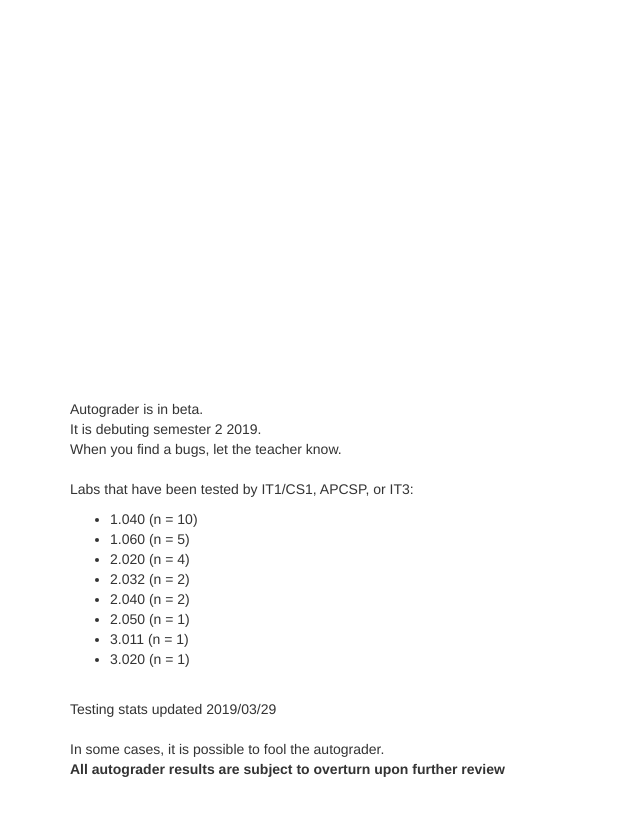
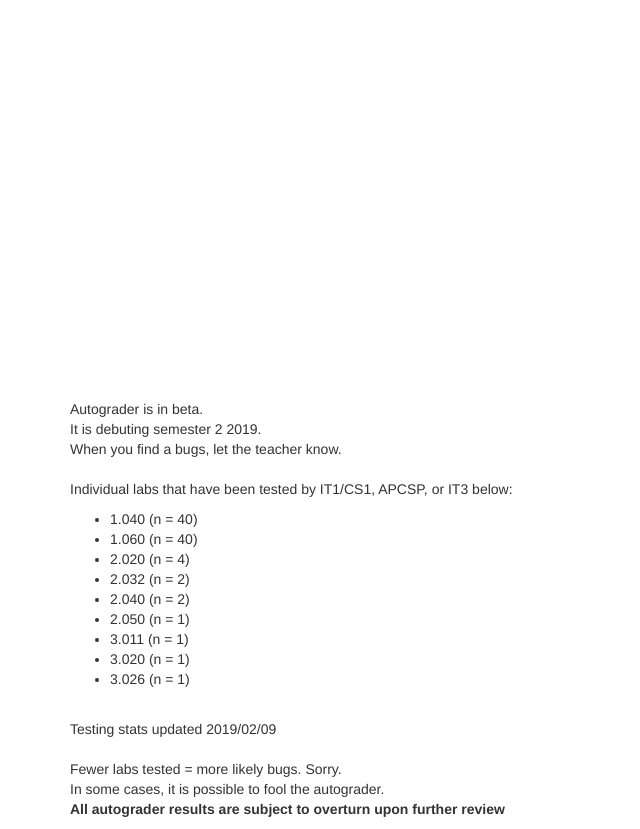
Before and after one commit to Derp7777/CRLS_APCSP_autograder, a Flask app: page / in a window 1280 px wide. Shown: the part 311-1140 px from the top of the page, without its empty margins (0-640 px from the left). Before the commit the page ends 1088 px from the top, so only its background shows below. Run offline with Flask 2, Linux system fonts and the light colour scheme; some libraries are stand-ins or nearby versions.

Commit message:
bug fixes, update to testing

```diff
--- a/app/routes.py
+++ b/app/routes.py
@@ -55,6 +55,8 @@ def index():
                 return redirect(url_for('feedback_3026', filename=filename))
             elif request.form['lab'] == '4.011':
                 return redirect(url_for('feedback_4011', filename=filename))
+            elif request.form['lab'] == '4.021':
+                return redirect(url_for('feedback_4021', filename=filename))
 
 
 
@@ -1531,10 +1533,10 @@ def feedback_3011():
         c = delegator.run(cmd)
         prints = int(c.out)
         test_print = {"name": "Testing for a print of any type (5 points)",
-                     "pass": True,
-                     "pass_message": "Pass (for now).  You have a print statment.  <br>",
-                     "fail_message": "Fail.  You do not have a print of any sort <br>",
-                     }
+                      "pass": True,
+                      "pass_message": "Pass (for now).  You have a print statment.  <br>",
+                      "fail_message": "Fail.  You do not have a print of any sort <br>",
+                      }
         if prints == 0:
             test_print['pass'] = False
         else:
@@ -1546,10 +1548,10 @@ def feedback_3011():
         c = delegator.run(cmd)
         inputs = int(c.out)
         test_input = {"name": "Testing for an input of any type (5 points)",
-                     "pass": True,
-                     "pass_message": "Pass (for now).  You have an input statment.  <br>",
-                     "fail_message": "Fail.  You do not have an input of any sort <br>",
-                     }
+                      "pass": True,
+                      "pass_message": "Pass (for now).  You have an input statment.  <br>",
+                      "fail_message": "Fail.  You do not have an input of any sort <br>",
+                      }
         if inputs == 0:
             test_input['pass'] = False
         else:
@@ -2091,14 +2093,13 @@ def feedback_3026():
             score_info['score'] += 5
         tests.append(test_return_min)
 
-
         # Only continue if you have a return_min_function
         if test_return_min['pass']:
             # Check that function is called once
             test_return_min_run = {"name": "Testing that return_min function is called at least once (5 points)",
-                                      "pass": False,
-                                      "pass_message": "Pass.  return_min function is called.  <br>",
-                                      "fail_message": "Fail.  return_min function isn't called in the code. <br>"
+                                   "pass": False,
+                                   "pass_message": "Pass.  return_min function is called.  <br>",
+                                   "fail_message": "Fail.  return_min function isn't called in the code. <br>"
             }
             with open(filename) as infile:
                 for line in infile.readlines():
@@ -2110,14 +2111,13 @@ def feedback_3026():
                 score_info['score'] += 5
             tests.append(test_return_min_run)
 
-
-
             # test that there is a 'return' anywhere in the code
             test_return = {"name": "Testing that there is a 'return' in the code (5 points)",
                            "pass": False,
                            "pass_message": "Pass.  'return <something>' in the code.  <br>",
                            "fail_message": "Fail.  'return <something> is nowhere to be round in the code. <br>"
-                           " Be sure that your function return_min returns the value of the minimum item at the end.<br>",
+                           " Be sure that your function return_min returns the value of the minimum item at the "
+                                           "end.<br>",
             }
 
             with open(filename) as infile:
@@ -2195,18 +2195,20 @@ def feedback_3026():
             cmd = 'python3 /tmp/3.026.test.py testAutograde.test_return_min_4 2>&1 |grep -i fail |wc -l'
             c = delegator.run(cmd)
             failures = int(c.out)
-            test_return_min_4 =  {"name": "Testing calling return_min with list [5, 4, 99, -11, 44, -241, -444, -999, 888, -2] returns -444",
+            test_return_min_4 =  {"name": "Testing calling return_min with list "
+                                          "[5, 4, 99, -11, 44, -241, -444, -999, 888, -2] returns -444",
                                   "pass": True,
-                                  "pass_message": "Pass. Calling return_min with list [5, 4, 99, -11, 44, -241, -444, -999, 888, -2] returns -444.  <br>",
-                                  "fail_message": "Fail.   Calling return_min with list list [5, 4, 99, -11, 44, -241, -444, -999, 888, -2] doesn't return -444."
-                                                            " You should test your return_min to see what it returns <br>"
+                                  "pass_message": "Pass. Calling return_min with list "
+                                                  "[5, 4, 99, -11, 44, -241, -444, -999, 888, -2] returns -444.  <br>",
+                                  "fail_message": "Fail.   Calling return_min with list list "
+                                                  "[5, 4, 99, -11, 44, -241, -444, -999, 888, -2] doesn't return -444."
+                                                  " You should test your return_min to see what it returns <br>"
             }
             if failures > 0:
                 test_return_min_4['pass'] = False
             else:
                 score_info['score'] += 5
             tests.append(test_return_min_4)
-
 
             # Find number of PEP8 errors
             cmd = '/home/ewu/CRLS_APCSP_autograder/venv1/bin/pycodestyle --ignore=E305 --max-line-length=120 ' + filename + ' | wc -l  '
@@ -2223,7 +2225,6 @@ def feedback_3026():
                 test_pep8['pass'] = False
             score_info['score'] += max(0, int(7) - side_errors)
             tests.append(test_pep8)
-
 
             # Check for help comment
             cmd = 'grep "#" ' + filename + ' | grep help | wc -l  '
@@ -2255,7 +2256,6 @@ def feedback_3026():
         test_filename['pass'] = False
         tests.append(test_filename)
         return render_template('feedback.html', user=user, tests=tests, filename=filename, score_info=score_info)
-
 
 
 @app.route('/feedback_4011')
@@ -2415,11 +2415,15 @@ def feedback_4011():
             cmd = 'python3 /tmp/4.011.test.py testAutograde.test_could_it_be_a_martian_word_3 2>&1 |grep -i fail |wc -l'
             c = delegator.run(cmd)
             failures = int(c.out)
-            test_could_it_be_a_martian_word_3 =  {"name": "Testing calling could_it_be_a_martian_word with string 'baa' returns ['a']",
+            test_could_it_be_a_martian_word_3 = {"name": "Testing calling could_it_be_a_martian_word with string "
+                                                          "'baa' returns ['a']",
                                                   "pass": True,
-                                                  "pass_message": "Pass. Calling could_it_be_a_martian_word with string 'baa' returns ['a'].  <br>",
-                                                  "fail_message": "Fail.   Calling could_it_be_a_martian_word with string 'baa' doesn't return ['a']."
-                                                  " You should test your could_it_be_a_martian_word to see what it returns <br>"
+                                                  "pass_message": "Pass. Calling could_it_be_a_martian_word with string"
+                                                                  " 'baa' returns ['a'].  <br>",
+                                                  "fail_message": "Fail.   Calling could_it_be_a_martian_word with "
+                                                                  "string 'baa' doesn't return ['a']."
+                                                  " You should test your could_it_be_a_martian_word to see what it "
+                                                                  "returns <br>"
             }
             if failures > 0:
                 test_could_it_be_a_martian_word_3['pass'] = False
@@ -2513,9 +2517,13 @@ def feedback_4021():
         tests.append(test_filename)
 
         # Check for function return_min
-        cmd = 'grep "the_rock_says([a-zA-Z]\+" ' + filename + ' | wc -l  '
-        c = delegator.run(cmd)
+        cmd = 'grep "^def the_rock_says([a-zA-Z]\+[^,])" ' + filename + ' | wc -l  '
+        c = delegator.run(cmd)
+
         the_rock_says = int(c.out)
+        cmd = 'grep "the_rock_says([a-zA-Z]\+[^,])" ' + filename + '   '
+        c = delegator.run(cmd)
+        flash(c.out)
         test_the_rock_says = {"name": "Testing that the_rock_says function exists with one input argument (5 points)",
                               "pass": True,
                               "pass_message": "Pass.   the_rock_says function exists with one input argument  <br>",
@@ -2526,16 +2534,15 @@ def feedback_4021():
                                               "Fix code and resubmit. <br>",
         }
         if the_rock_says == 0:
-            test_return_min['pass'] = False
+            test_the_rock_says['pass'] = False
         else:
             score_info['score'] += 5
         tests.append(test_the_rock_says)
 
-
         # Only continue if you have a the_rock_says function
-        if test_return_min['pass']:
+        if test_the_rock_says['pass']:
             # Check that function is called 3x
-            test_the_rock_says_min_run = {"name": "Testing that the_rock_says function is called at least once (5 points)",
+            test_the_rock_says_run = {"name": "Testing that the_rock_says function is called at least once (5 points)",
                                           "pass": False,
                                           "pass_message": "Pass.  the_rock_says function is called.  <br>",
                                           "fail_message": "Fail.  the_rock_says function isn't called in the code. <br>"
@@ -2564,12 +2571,14 @@ def feedback_4021():
             cmd = 'python3 /tmp/3.026.test.py testAutograde.test_the_rock_says_1 2>&1 |grep -i fail |wc -l'
             c = delegator.run(cmd)
             failures = int(c.out)
-            test_the_rock_says_1 =  {"name": "Testing calling the_rock_says with list ['eggs'] returns a list ['The Rock says eggs']",
-                                  "pass": True,
-                                  "pass_message": "Pass. Calling the_rock_says with list ['eggs'] returns a list ['The Rock says eggs'] <br>",
-                                  "fail_message": "Fail.   Calling the_rock_says with list ['eggs'] doesn't return a list ['The Rock says eggs']."
-                                     " You should test your the_rock_says to see what it returns <br>"
-                                     " If you think it is correct, check your capitalization. "
+            test_the_rock_says_1 = {"name": "Testing calling the_rock_says with list ['eggs'] returns a list "
+                                            "['The Rock says eggs']",
+                                    "pass": True,
+                                    "pass_message": "Pass. Calling the_rock_says with list ['eggs'] returns a list"
+                                                    " ['The Rock says eggs'] <br>",
+                                    "fail_message": "Fail.   Calling the_rock_says with list ['eggs'] doesn't return a list ['The Rock says eggs']."
+                                    " You should test your the_rock_says to see what it returns <br>"
+                                    " If you think it is correct, check your capitalization. "
             }
             if failures > 0:
                 test_the_rock_says_1['pass'] = False
--- a/app/templates/index.html
+++ b/app/templates/index.html
@@ -8,19 +8,20 @@
 
       It is debuting semester 2 2019.<br>
       When you find a bugs, let the teacher know.<br><br>
-      Labs that have been tested by IT1/CS1, APCSP, or IT3:<br>
+      Individual labs that have been tested by IT1/CS1, APCSP, or IT3 below:<br>
       <ul>
-        <li> 1.040 (n = 10)</li>
-        <li> 1.060 (n = 5)</li>
+        <li> 1.040 (n = 40)</li>
+        <li> 1.060 (n = 40)</li>
         <li> 2.020 (n = 4)</li>
-	<li> 2.032 (n = 2)</li>
-	<li> 2.040 (n = 2)</li>
-	<li> 2.050 (n = 1)</li>
-	<li> 3.011 (n = 1)</li>
-	<li> 3.020 (n = 1)</li>
-
+	    <li> 2.032 (n = 2)</li>
+	    <li> 2.040 (n = 2)</li>
+	    <li> 2.050 (n = 1)</li>
+	    <li> 3.011 (n = 1)</li>
+	    <li> 3.020 (n = 1)</li>
+        <li> 3.026 (n = 1)</li>
       </ul>
-      <br> Testing stats updated 2019/03/29 <br> <br>
+      <br> Testing stats updated 2019/02/09 <br> <br>
+      Fewer labs tested = more likely bugs.  Sorry.<br>
       In some cases, it is possible to fool the autograder.<br>
       <b>All autograder results are subject to overturn upon further review</b><br></p>
 
```
